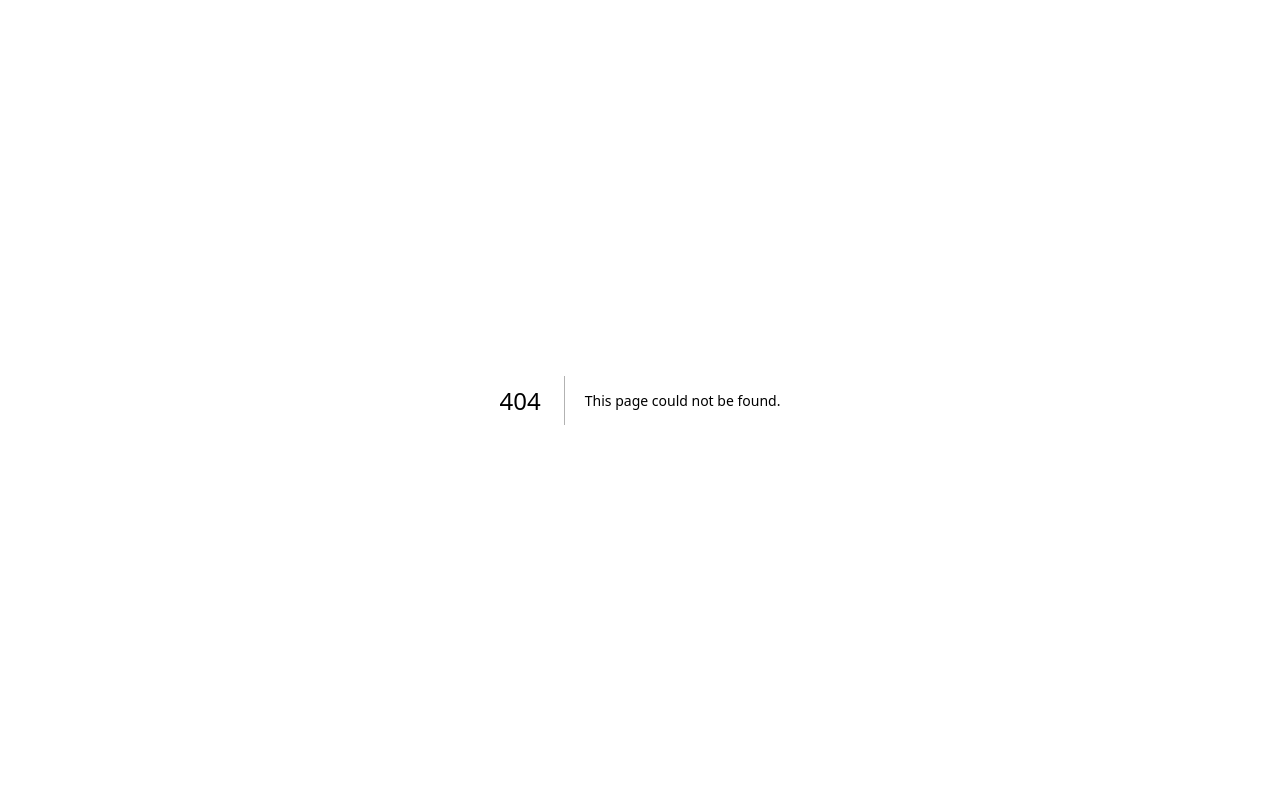
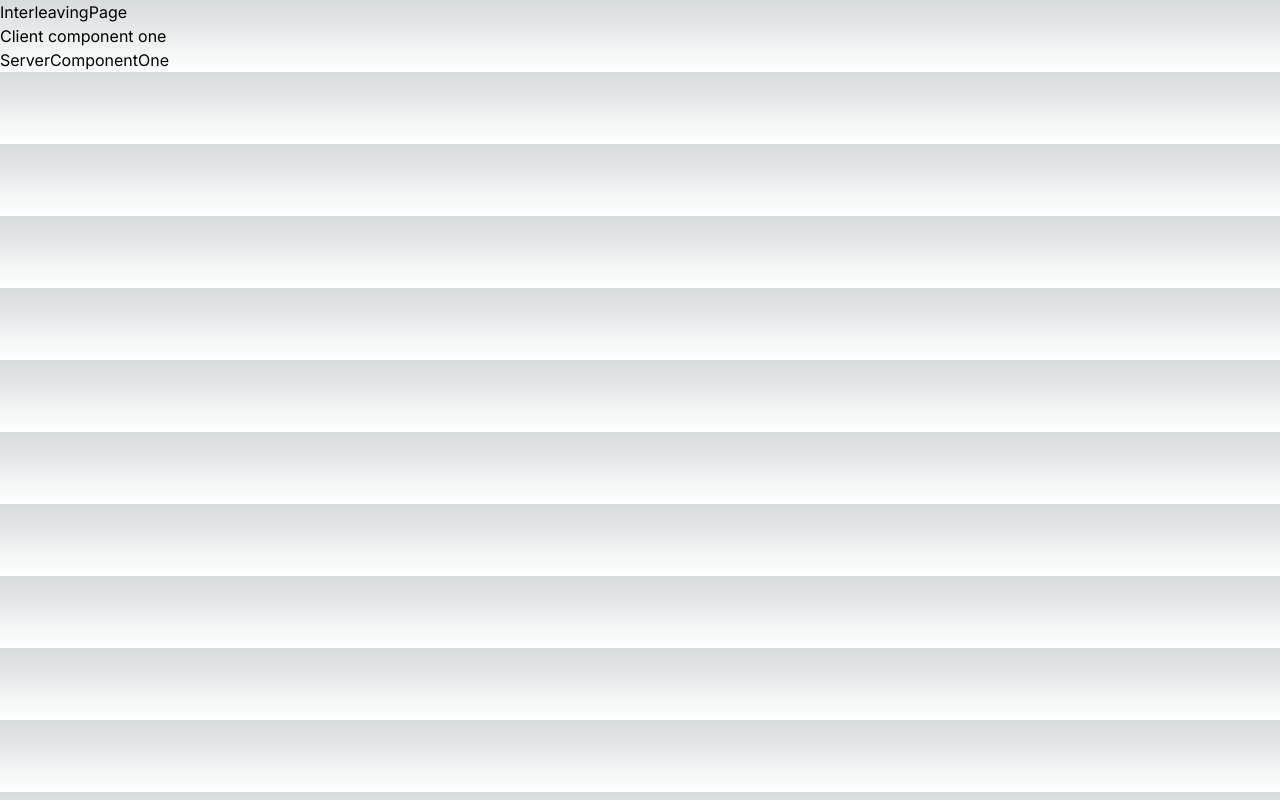
Before and after one commit to teomankirma/next.js-14-tutorial, a Next.js app in the folder rendering-demo/: page /interleaving in a window 1280 px wide. Before the commit this address had no page. Built offline with nearby package versions, Linux system fonts and the light colour scheme.

Commit message:
feat: interleaving server and client components

```diff
--- /dev/null
+++ b/rendering-demo/src/app/interleaving/page.tsx
@@ -0,0 +1,13 @@
+import { ClientComponentOne } from "@/components/client-component-one";
+import { ServerComponentOne } from "@/components/server-component-one";
+
+export default function InterleavingPage() {
+  return (
+    <>
+      <h1>InterleavingPage</h1>
+      <ClientComponentOne>
+        <ServerComponentOne />
+      </ClientComponentOne>
+    </>
+  );
+}
--- /dev/null
+++ b/rendering-demo/src/components/client-component-one.tsx
@@ -0,0 +1,16 @@
+"use client";
+import { useState } from "react";
+
+export const ClientComponentOne = ({
+  children,
+}: {
+  children: React.ReactNode;
+}) => {
+  const [name, setName] = useState("Batman");
+  return (
+    <>
+      <h1>Client component one</h1>
+      {children}
+    </>
+  );
+};
--- /dev/null
+++ b/rendering-demo/src/components/client-component-two.tsx
@@ -0,0 +1,7 @@
+"use client";
+import { useState } from "react";
+
+export const ClientComponentTwo = () => {
+  const [name, setName] = useState("Batman");
+  return <h1>Client component two</h1>;
+};
--- /dev/null
+++ b/rendering-demo/src/components/server-component-one.tsx
@@ -0,0 +1,11 @@
+import fs from "fs";
+
+export const ServerComponentOne = () => {
+  fs.readFileSync("src/components/server-component-one.tsx", "utf-8");
+
+  return (
+    <>
+      <h1>ServerComponentOne</h1>
+    </>
+  );
+};
--- /dev/null
+++ b/rendering-demo/src/components/server-component-two.tsx
@@ -0,0 +1,7 @@
+import fs from "fs";
+
+export const ServerComponentTwo = () => {
+  fs.readFileSync("src/components/server-component-two.tsx", "utf-8");
+
+  return <h1>ServerComponentTwo</h1>;
+};
```
